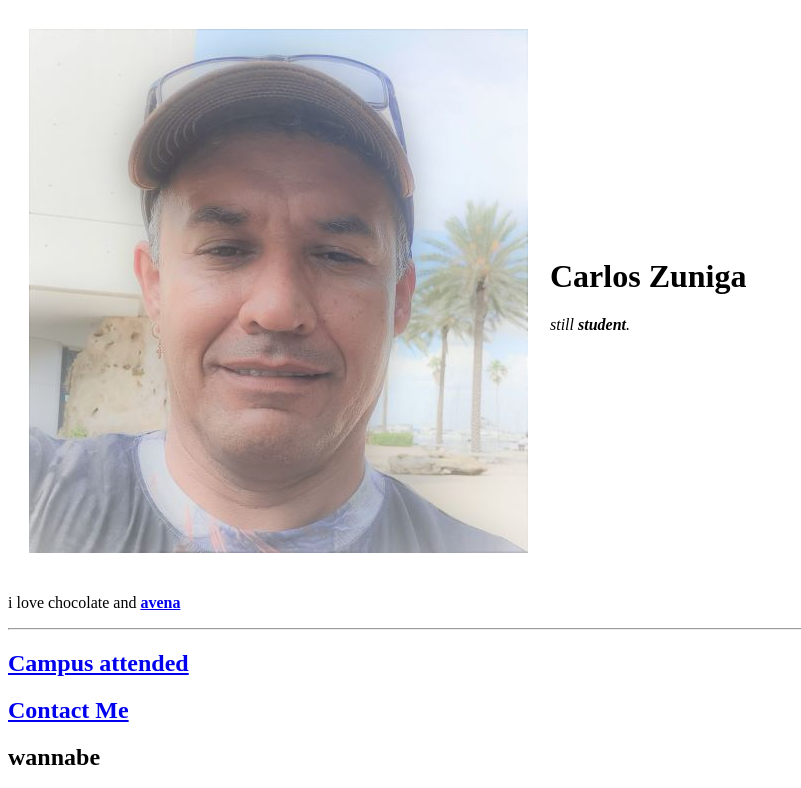
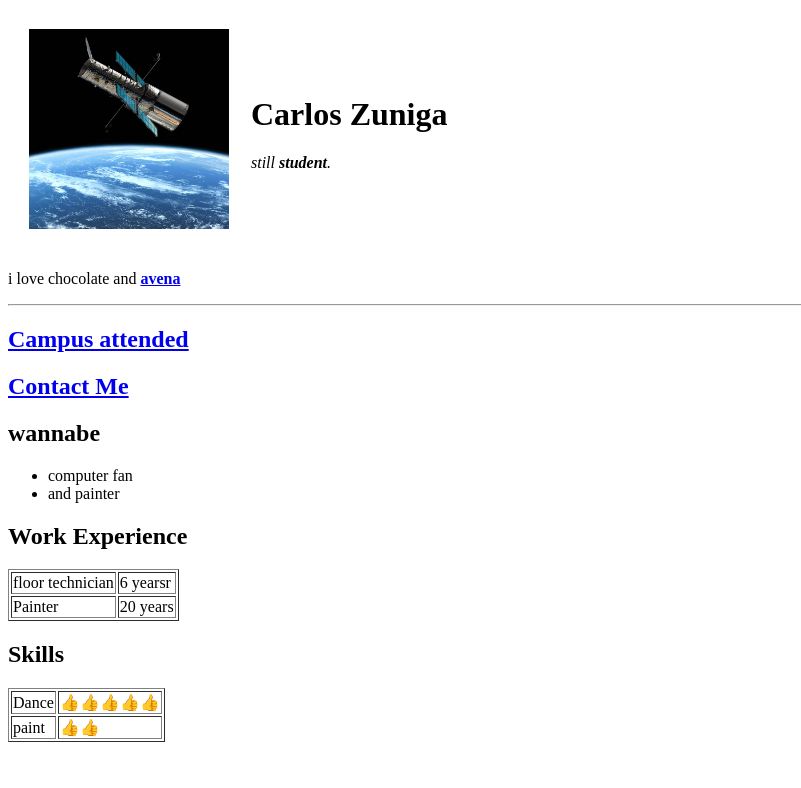
Before and after one commit to villagorgona/curso, a plain HTML site: page index.html in a window 1280 px wide. Shown: the top 788 px of the page, without its empty margins (0-801 px from the left). Drawn offline with Linux system fonts and the light colour scheme.

Commit message:
Add files via upload

```diff
--- a/index.html
+++ b/index.html
@@ -9,7 +9,7 @@
 <body>
   <table cellspacing="20">
     <tr>
-      <td><img src="carlos zuniga.jpg" alt="" /></td>
+      <td><img src="hubble.jfif"width="200" height="200" alt="" /></td>
       <td>
         <h1>Carlos Zuniga</h1>
         <p><em>still <strong>student</strong>.</em></p>
```
Also changed, not shown: hubble.jfif (added).
